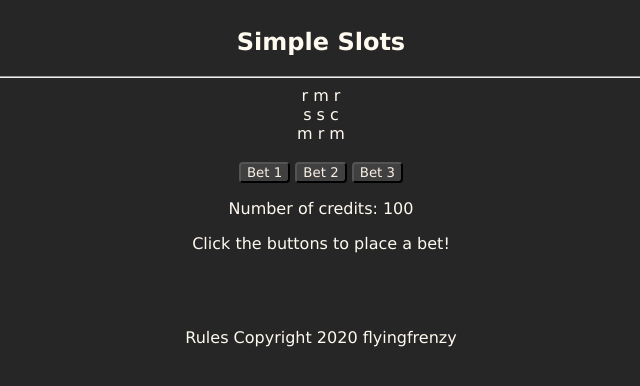
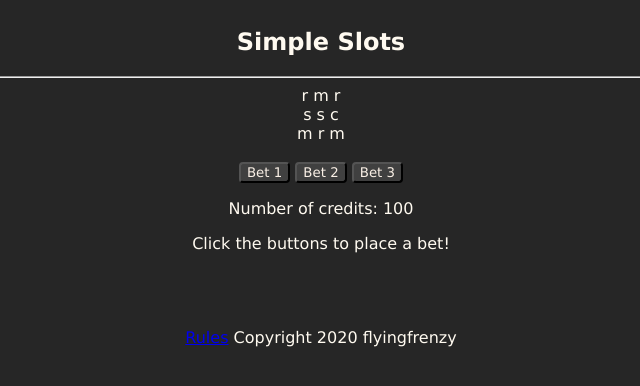
Before and after one commit to devin-lo/devin-lo.github.io, a plain HTML site: page simpleSlots.html in a window 1280 px wide. Shown: the full height of the page, 319-959 px from the left. Drawn offline with nearby package versions, Linux system fonts and the light colour scheme.

Commit message:
Update simpleSlots.html

```diff
--- a/simpleSlots.html
+++ b/simpleSlots.html
@@ -27,6 +27,9 @@
     <!-- https://stackoverflow.com/questions/29884654/button-that-refreshes-the-page-on-click -->
     <button id="newGame" onclick="window.location.reload();"> New Game </button><br /><br />
   </div>
-  <footer> <a>Rules</a> Copyright 2020 flyingfrenzy </footer>
+  <footer> <a href="https://flyingfrenzy.github.io/simpleSlotsRules.html"
+  target="popup"
+  onclick="window.open('https://flyingfrenzy.github.io/simpleSlotsRules.html','width=600,height=600'); return false;">
+    Rules</a> Copyright 2020 flyingfrenzy </footer>
 </body>
 </html>
```
